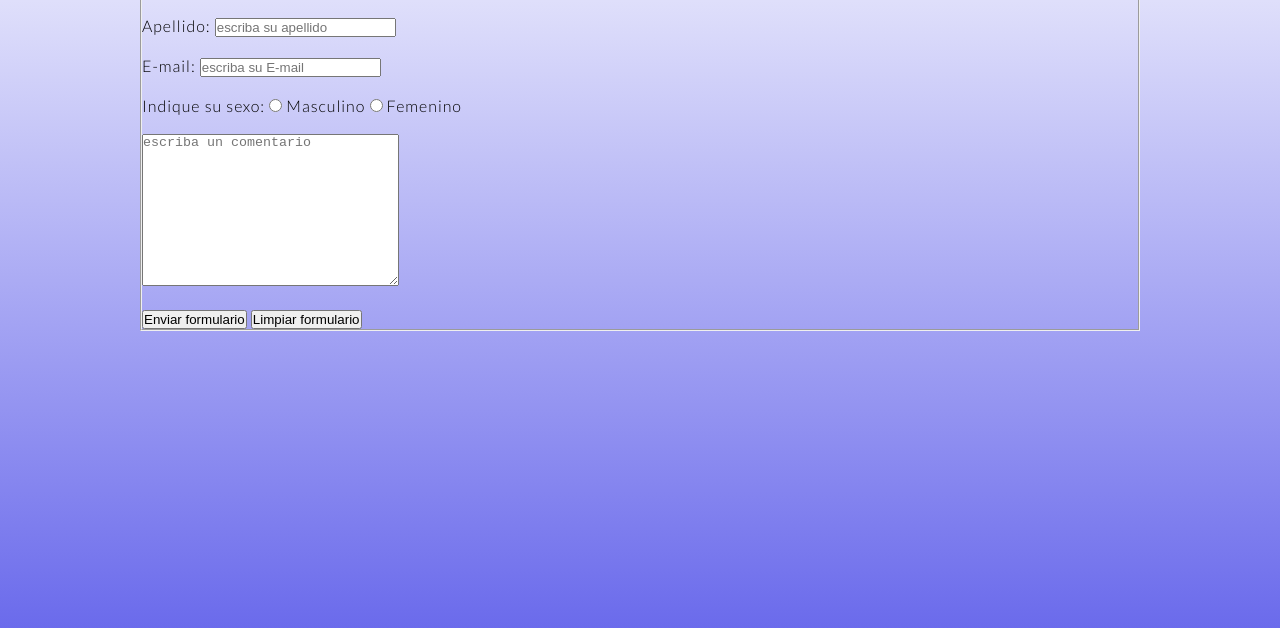
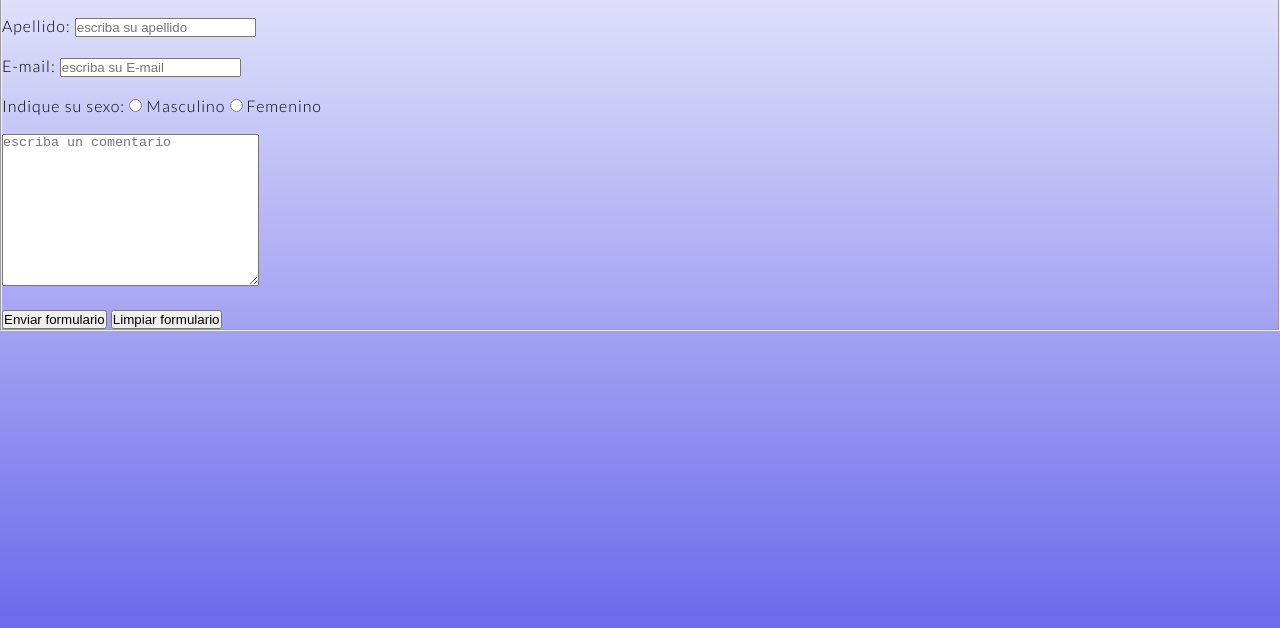
Before and after one commit to auchima/ProyectoFinalDelCursoAlanUchima, a plain HTML site: page pages/contacto.html in a window 1280 px wide. Shown: the part 172-800 px from the top of the page. Drawn offline with Linux system fonts and the light colour scheme.

Commit message:
modification::  width: 1000 to  width: auto in contacto section

```diff
--- a/css/style.scss
+++ b/css/style.scss
@@ -280,9 +280,8 @@ ul{
   @include Section();
 }
 .contactoList{
-  width: 1000px;
+  width: auto;
   margin: auto;
-  justify-content: center;
   letter-spacing: 1px;
     &__title{
       color:$primaryLightBeige;
```
Also changed, not shown: css/style.css, 1 other file.
